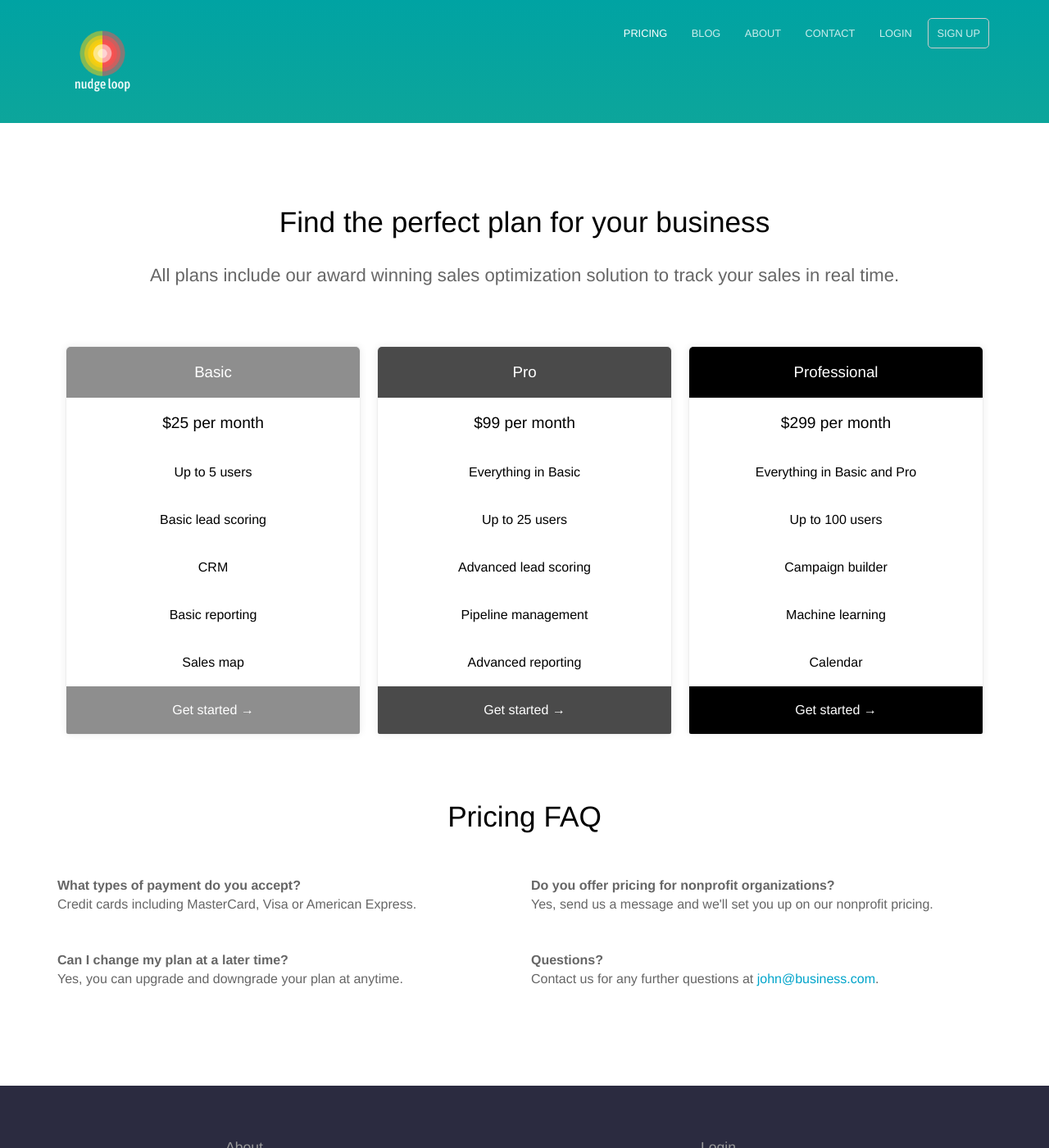
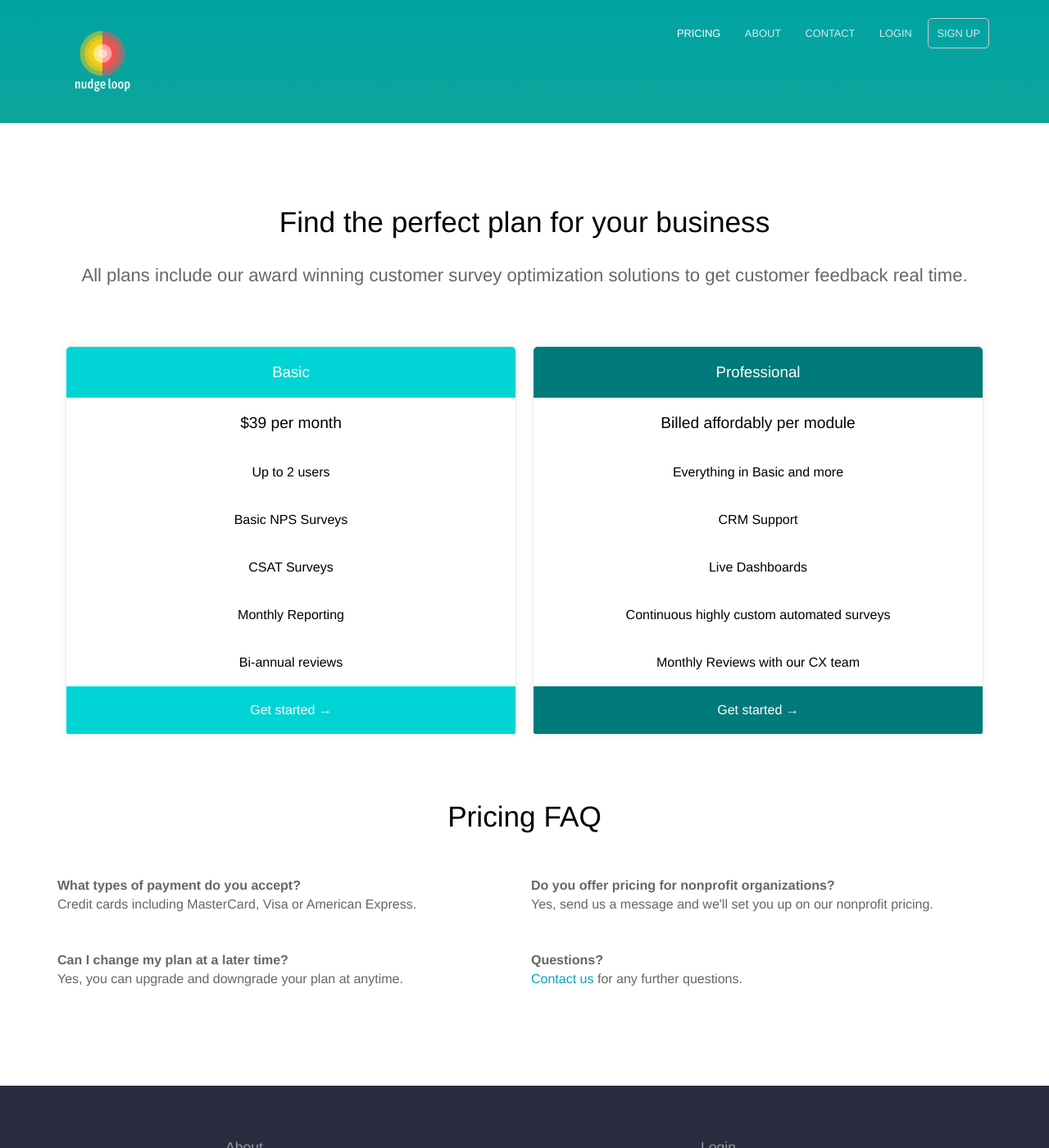
Before and after one commit to anilgeorge04/nudgeloop, a Jekyll site: the page built from pricing.html, in a window 1280 px wide and 1400 px high. Shown: the whole window at 82% size. Built offline with Jekyll 4.4.1, drawn with Linux system fonts in a browser that asks for light colours.

Commit message:
update pricing and staff pages
- made 2 plans
- added 4 team members and linkedin

```diff
--- a/about.html
+++ b/about.html
@@ -10,7 +8,7 @@ description: >-
 	{% for person in site.staff_members %}
 		<li>
 			<div class="square-image"><img src="{% include relative-src.html src=person.image_path %}" alt="{{ person.name }}"/></div>
-			<div class="name"><a target="_blank" href="https://twitter.com/{{ person.twitter }}">{{ person.name }}</a></div>
+			<div class="name"><a target="_blank" href="https://www.linkedin.com/in/{{ person.linkedin }}">{{ person.name }}</a></div>
 			<div class="position">{{ person.position }}</div>
 		</li>
 	{% endfor %}
--- /dev/null
+++ b/get-started.html
@@ -0,0 +1,6 @@
+---
+title: Get Started
+---
+
+<p class="subtext">Next generation of Customer Experience tools awaits you</p>
+<p class="subtext">*to include form*</p>
--- a/pricing.html
+++ b/pricing.html
@@ -1,61 +1,43 @@
 ---
 title: Pricing
 heading: Find the perfect plan for your business
-description: All plans include our award winning sales optimization solution to track your sales in real time.
+description: All plans include our award winning customer survey optimization solutions to get customer feedback real time.
 pricing_table:
   - name: Basic
-    color: "#8e8e8e"
+    color: "#00d4d4"
     features:
-      - text: $25 per month
+      - text: $39 per month
         highlight: true
-      - text: Up to 5 users
+      - text: Up to 2 users
         highlight: false
-      - text: Basic lead scoring
+      - text: Basic NPS Surveys
         highlight: false
-      - text: CRM
+      - text: CSAT Surveys
         highlight: false
-      - text: Basic reporting
+      - text: Monthly Reporting
         highlight: false
-      - text: Sales map
+      - text: Bi-annual reviews
         highlight: false
     call_to_action:
-      link: http://mysite.com?plan=basic
+      link: /get-started/
       text: Get started
-  - name: Pro
-    color: "#4a4a4a"
+  - name: Professional
+    color: "#007a7a"
     features:
-      - text: $99 per month
+      - text: Billed affordably per module
         highlight: true
-      - text: Everything in Basic
+      - text: Everything in Basic and more
         highlight: false
-      - text: Up to 25 users
+      - text: CRM Support
         highlight: false
-      - text: Advanced lead scoring
+      - text: Live Dashboards
         highlight: false
-      - text: Pipeline management
+      - text: Continuous highly custom automated surveys
         highlight: false
-      - text: Advanced reporting
+      - text: Monthly Reviews with our CX team
         highlight: false
     call_to_action:
-      link: http://mysite.com?plan=pro
-      text: Get started
-  - name: Professional
-    color: "#000000"
-    features:
-      - text: $299 per month
-        highlight: true
-      - text: Everything in Basic and Pro
-        highlight: false
-      - text: Up to 100 users
-        highlight: false
-      - text: Campaign builder
-        highlight: false
-      - text: Machine learning
-        highlight: false
-      - text: Calendar
-        highlight: false
-    call_to_action:
-      link: http://mysite.com?plan=professional
+      link: /get-started/
       text: Get started
 faq:
   - question: What types of payment do you accept?
@@ -65,7 +47,7 @@ faq:
   - question: Do you offer pricing for nonprofit organizations?
     answer: Yes, send us a message and we'll set you up on our nonprofit pricing.
   - question: Questions?
-    answer: Contact us for any further questions at <a href="#">john@business.com</a>.
+    answer: <a href="mailto:support@nudgeloop.com">Contact us</a> for any further questions.
 ---
 <div class="plans">
 	{% for plan in page.pricing_table %}
```
Also changed, not shown: other parts of about.html (+1 -3 lines), _data/navigation.yml (+7 -7 lines), _staff_members/_defaults.md (+1 -1 lines), _staff_members/anil.md (added, +7 -0 lines), _staff_members/anna.md (deleted, +0 -7 lines), _staff_members/betty.md (deleted, +0 -7 lines), _staff_members/gerald.md (deleted, +0 -7 lines), _staff_members/james.md (deleted, +0 -7 lines), _staff_members/prateek.md (added, +7 -0 lines), _staff_members/robin.md (deleted, +0 -7 lines), _staff_members/shashank.md (added, +7 -0 lines), _staff_members/tanmay.md (added, +7 -0 lines), _staff_members/tom.md (deleted, +0 -7 lines), index.html (+5 -5 lines), 4 more files.
